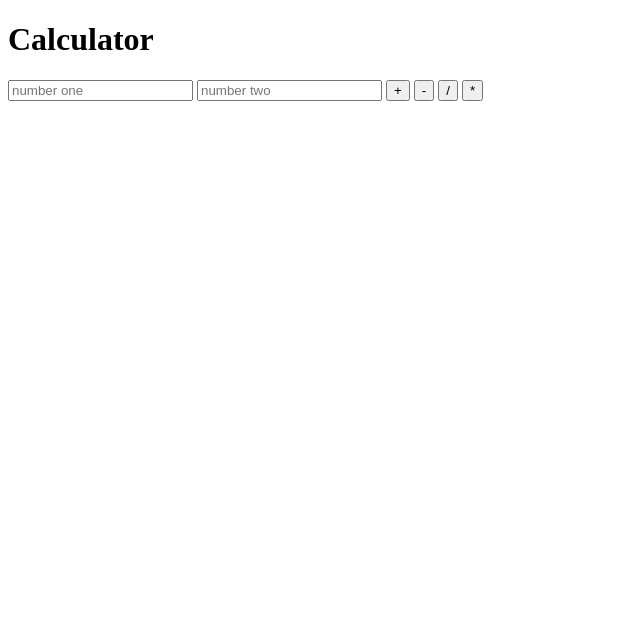
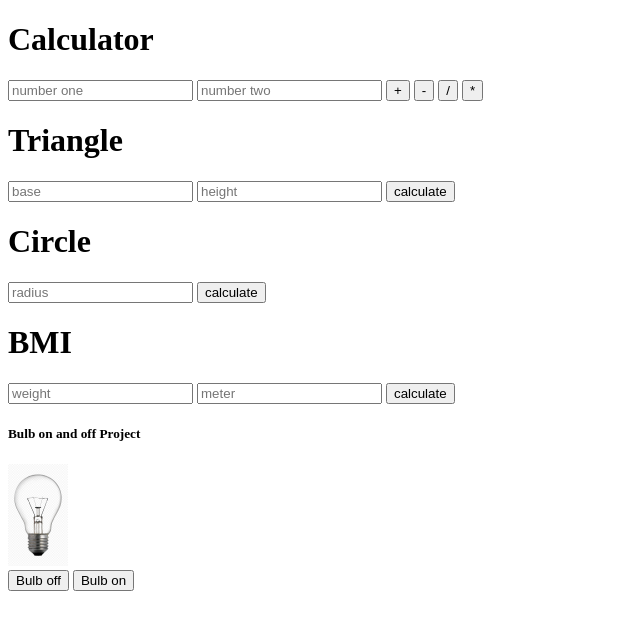
Before and after one commit to tooscco/intro-to-javascript, a plain HTML site: page index.html in a window 1280 px wide. Shown: the whole page, without its empty margins (0-640 px from the left). Drawn offline with Linux system fonts and the light colour scheme.

Commit message:
working on bulb

```diff
--- a/index.html
+++ b/index.html
@@ -14,6 +14,27 @@
     <button onclick="divide()">/</button>
     <button onclick="multiplication()">*</button>
 
+    <h1 class="text-center">Triangle</h1>
+    <input type="text" class="form-control my-2" placeholder="base" id="ba">
+    <input type="text" class="form-control my-2" placeholder="height" id="hei">
+    <button onclick="tri ()">calculate</button>
+    <h1 class="text-center mt-5">Circle</h1>
+    <input type="text" placeholder="radius" id="rad">
+    <button onclick="cir()">calculate</button>
+
+    <h1 class="text-center">BMI</h1>
+    <input type="text" class="form-control my-2" placeholder="weight" id="kg">
+    <input type="text" class="form-control my-2" placeholder="meter" id="meta">
+    <button onclick="bmi()">calculate</button>
+
+    <h5>Bulb on and off Project</h5>
+    <img src="image/light_off.png" id="Bulb" style="width: 60px;">
+    <!-- <img src="image/light on.jpeg" alt="" style="width: 200PX;" > -->
+    <div class="btn">
+        <button id="on" class="bulb-bulb" onclick="bulb(1)">Bulb off</button>
+        <button id="off" class="bulb-bulb" onclick="bulb(0)">Bulb on</button>
+    </div>
+
     <script>
         function divide (){
             alert(one.value/two.value)
@@ -27,6 +48,30 @@
         function subtraction(){
             alert(one.value-two.value)
         }
+        function tri(){
+            alert('The area of the triangel is' + .5*ba.value*hei.value + 'cm2')
+        }
+
+        function cri(){
+            alert((22/7)*rad.value*rad.value)
+        }
+
+        function bmi(){
+            alert(kg.value/(meta.value*meta.value))
+        }
+
+        function bulb(sw){
+            var pic;
+            if(sw==0)
+            {pic= "image/light_turn_on.jpeg"}
+            else {
+                pic= "image/light_off.png"
+            }
+            document.getElementById('Bulb').src=pic;
+        }
+        // function bulb_off(){
+        //     document.getElementById('Bulb').src="image/light_off.png";
+        // }
     </script>
 </body>
 </html>
```
Also changed, not shown: image/light_off.png (added), image/light_on.jpeg (added), image/light_turn_on.jpeg (added).
